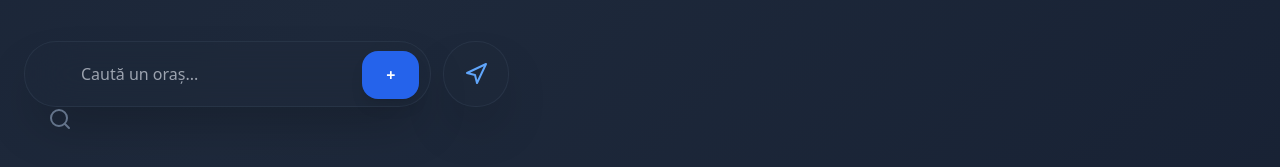
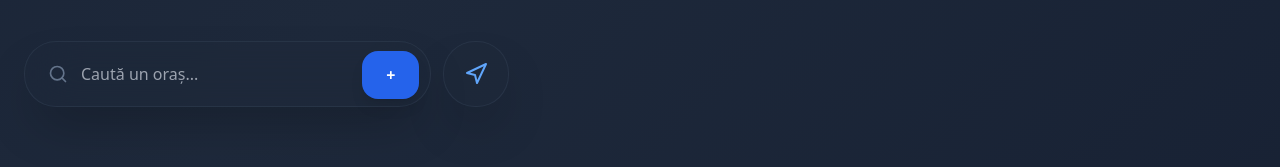
Before and after one commit to Andrei050191/meteo2, a React (Create React App) app: page / in a window 1280 px wide. Shown: the part 323-490 px from the top of the page. Built offline with nearby package versions, Linux system fonts and the light colour scheme; no server answers; the database is empty.

Commit message:
iconita de cautare am arenjato la locul ei

```diff
--- a/src/pages/Home.jsx
+++ b/src/pages/Home.jsx
@@ -85,7 +85,7 @@ const Home = () => {
                 placeholder="Caută un oraș..."
                 className="w-full bg-slate-800/40 backdrop-blur-xl border border-slate-700/50 p-5 pl-14 rounded-[2rem] focus:ring-2 focus:ring-blue-500/50 outline-none transition-all text-white shadow-2xl"
               />
-              <Search className="absolute left-6 top-5.5 text-slate-500 group-focus-within:text-blue-400 transition-colors" />
+              <Search className="absolute left-6 top-1/2 -translate-y-1/2 text-slate-500 group-focus-within:text-blue-400 transition-colors pointer-events-none" size={20} />
               <button className="absolute right-3 top-2.5 bg-blue-600 px-6 py-3 rounded-2xl hover:bg-blue-500 active:scale-95 transition-all font-black shadow-lg">
                 +
               </button>
```
